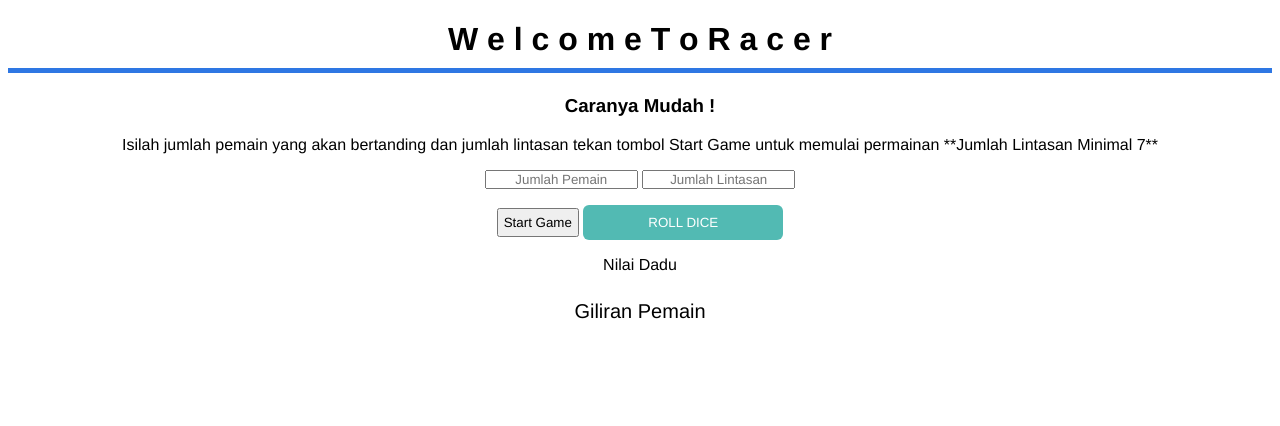
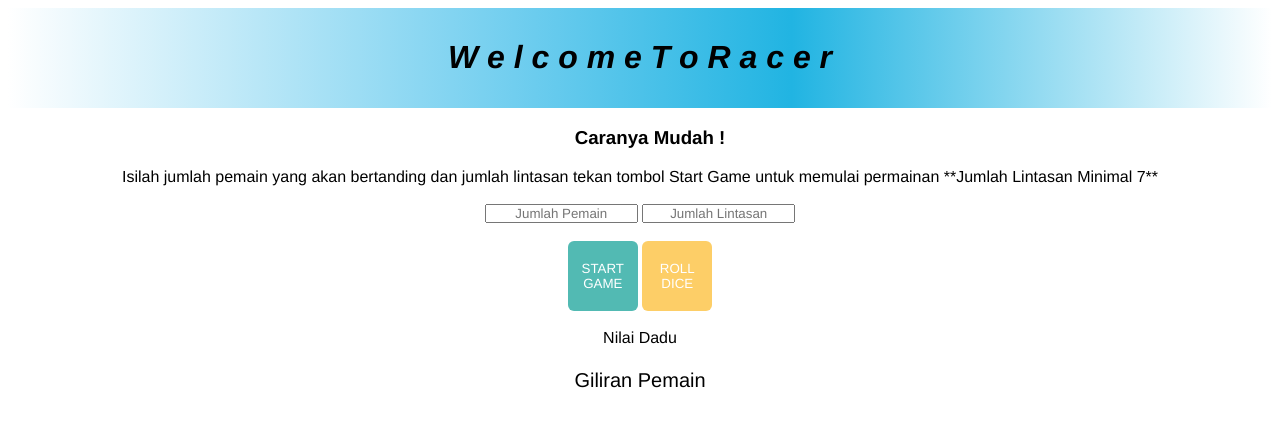
Before and after one commit to pekiringan2000/racer, a plain HTML site: page index.html in a window 1280 px wide. Drawn offline with Linux system fonts and the light colour scheme.

Commit message:
Add files via upload

```diff
--- a/styles.css
+++ b/styles.css
@@ -4,66 +4,103 @@
     padding: 0;
     font-family: Helvetica, Arial, sans-serif;
     text-align: center;
+
+  }
+
+.header {
+  background: linear-gradient(to right, rgba(255,255,255,1) 0%, rgba(113,206,239,1) 40%, rgba(33,180,226,1) 62%, rgba(255,255,255,1) 100%);
+  font-style: italic;
+  padding: 10px;
+  text-align: center;
   }
 
   h1 {
-    border-bottom: 5px solid rgba(19, 101, 224, 0.884);
-    padding-bottom: 10px;
+
     text-align: center;
+    font-style: italic;
   }
 
+
   p {
-    text-align: center;
+     text-align: center;
+     padding: 1px;
   }
+
 
   h3 {
     text-align: center;
+    padding-left: 20px;
+
+  }
+  h4 {
+    text-align: center;
+    padding-left: 20px;
+    padding-top: -20px;
+
   }
 
 .containerBaris{
     display : block;
+    background-color: rgba(144, 255, 249, 0.705);
+    border-radius: 15px 15px 15px;
+    padding: 2px;
 
 }
+
+section {
+  margin-left: 200px;
+}
 .box {
-    border : 1px solid;
+
     height: 40px;
     width: 40px;
-    margin : 5px;
+    margin : 1px;
     display: inline-block;
+    border: 1px solid;
+    /* background-color: Tomato; */
 }
 
 
-
-
 .start-game-button {
-    padding : 5px
+  background-color: rgb(82, 186, 179);
+  border-radius: 6px;
+  border: none;
+  color: rgb(255, 255, 255);
+  padding: 5px;
+  text-transform: uppercase;
+  width: 70px;
+  height: 70px;
+  cursor: pointer;
+  background-position-y: 50px
 }
 
 #placeholder {
-    height: 70px;
-    width: 70px;
+    height: 80px;
+    width: 80px;
     padding: 20px;
     margin: 20px auto;
     border: 1px solid gray;
     border-radius: 10px;
-    font-size:40px;
+    font-size:50px;
   }
 
 .rolldicebutton {
-    background-color: rgb(82, 186, 179);
+    background-color: rgb(253, 206, 103);
     border-radius: 6px;
     border: none;
     color: rgb(255, 255, 255);
-    padding: 10px;
+    padding: 5px;
     text-transform: uppercase;
-    width: 200px;
+    width: 70px;
+    height: 70px;
     cursor: pointer;
+    background-position-y: 50px
   }
 
   #keterangan {
-    height: 40x;
+    height: 30x;
     width: 300px;
-    padding: 10px;
+    padding: 5px;
     margin: 10px auto;
     font-size:20px;
   }
```
